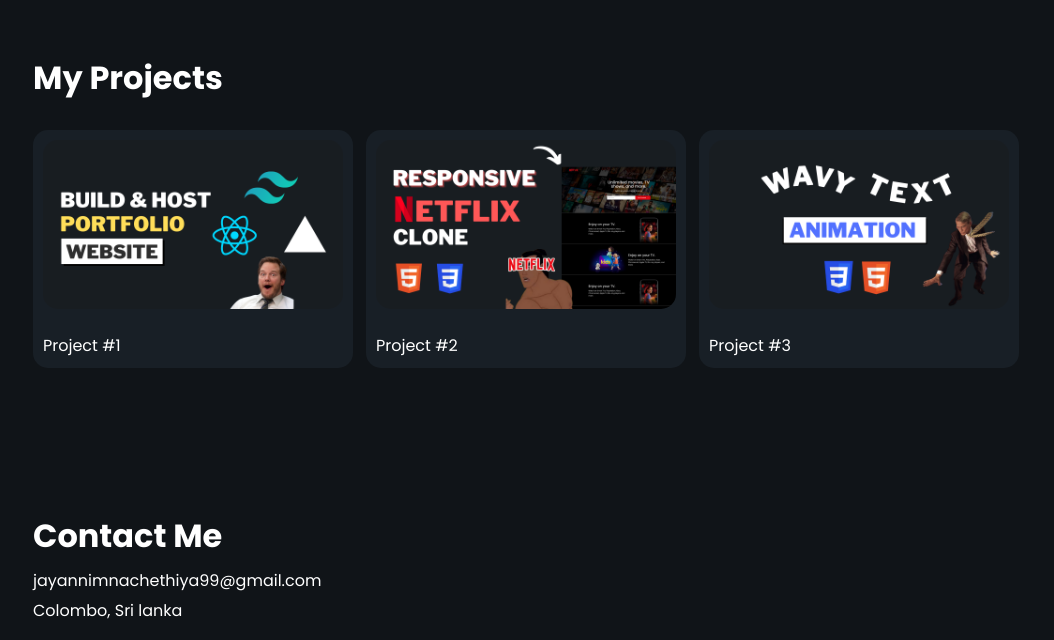
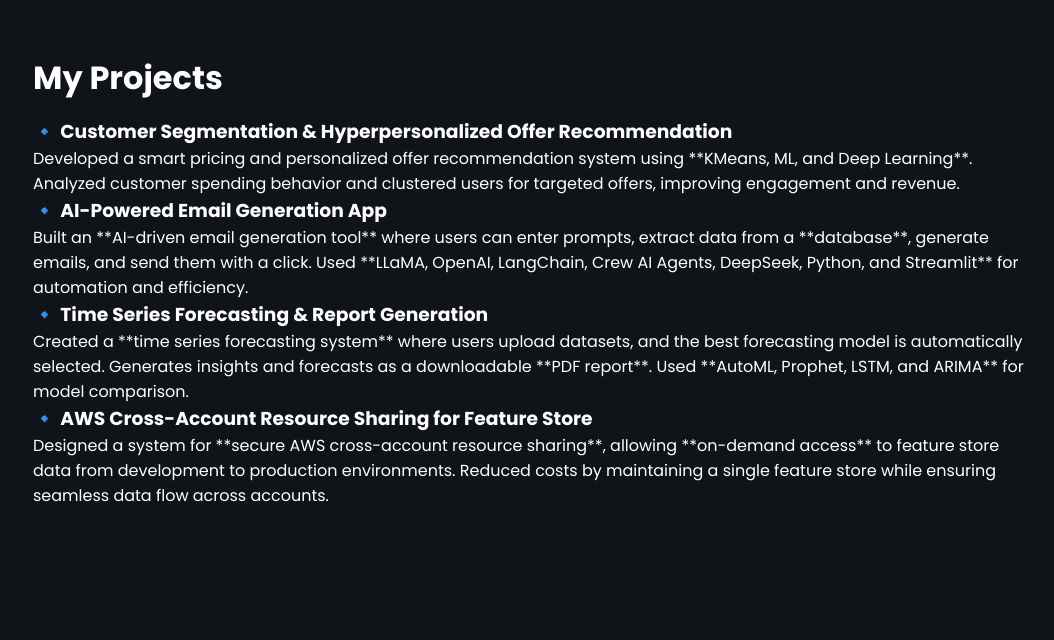
Before and after one commit to Chethiya99/Portfolio, a plain HTML site: page index.html in a window 1280 px wide. Shown: the part 1210-1850 px from the top of the page, without its empty margins (107-1161 px from the left). Drawn offline with Linux system fonts and the light colour scheme.

Commit message:
Update index.html

```diff
--- a/index.html
+++ b/index.html
@@ -37,7 +37,6 @@
           <p>
             🚀 AI/ML Engineer with experience in building intelligent systems, predictive modeling, and data-driven solutions.
             Passionate about deep learning, NLP, and time series forecasting. Always exploring cutting-edge AI innovations! 🔥
-            Let me know if you want any tweaks! 💡
           </p>
         </div>
         <div class="skills col">
@@ -62,26 +61,37 @@
     <div class="projects">
       <div class="project-wrapper">
         <h2>My Projects</h2>
-        <ul>
-          <li>
-            <a href="#">
-              <img src="./assets/projects/1.png" />
-              <p>Project #1</p>
-            </a>
-          </li>
-          <li>
-            <a href="#">
-              <img src="./assets/projects/2.png" />
-              <p>Project #2</p>
-            </a>
-          </li>
-          <li>
-            <a href="#">
-              <img src="./assets/projects/3.png" />
-              <p>Project #3</p>
-            </a>
-          </li>
-        </ul>
+        <div class="project">
+          <h3>🔹 Customer Segmentation & Hyperpersonalized Offer Recommendation</h3>
+          <p>
+            Developed a smart pricing and personalized offer recommendation system using **KMeans, ML, and Deep Learning**.
+            Analyzed customer spending behavior and clustered users for targeted offers, improving engagement and revenue.
+          </p>
+        </div>
+
+        <div class="project">
+          <h3>🔹 AI-Powered Email Generation App</h3>
+          <p>
+            Built an **AI-driven email generation tool** where users can enter prompts, extract data from a **database**, generate emails, and send them with a click.
+            Used **LLaMA, OpenAI, LangChain, Crew AI Agents, DeepSeek, Python, and Streamlit** for automation and efficiency.
+          </p>
+        </div>
+
+        <div class="project">
+          <h3>🔹 Time Series Forecasting & Report Generation</h3>
+          <p>
+            Created a **time series forecasting system** where users upload datasets, and the best forecasting model is automatically selected.
+            Generates insights and forecasts as a downloadable **PDF report**. Used **AutoML, Prophet, LSTM, and ARIMA** for model comparison.
+          </p>
+        </div>
+
+        <div class="project">
+          <h3>🔹 AWS Cross-Account Resource Sharing for Feature Store</h3>
+          <p>
+            Designed a system for **secure AWS cross-account resource sharing**, allowing **on-demand access** to feature store data from development to production environments.
+            Reduced costs by maintaining a single feature store while ensuring seamless data flow across accounts.
+          </p>
+        </div>
       </div>
     </div>
 
@@ -90,9 +100,8 @@
       <div class="socials-wrapper">
         <div>
           <h2>Contact Me</h2>
-          <p></p>
           <p>jayannimnachethiya99@gmail.com</p>
-          <p>Colombo, Sri lanka</p>
+          <p>Colombo, Sri Lanka</p>
         </div>
         <div class="social-icons">
           <a href="#"><img src="./assets/github.svg" /></a>
```
